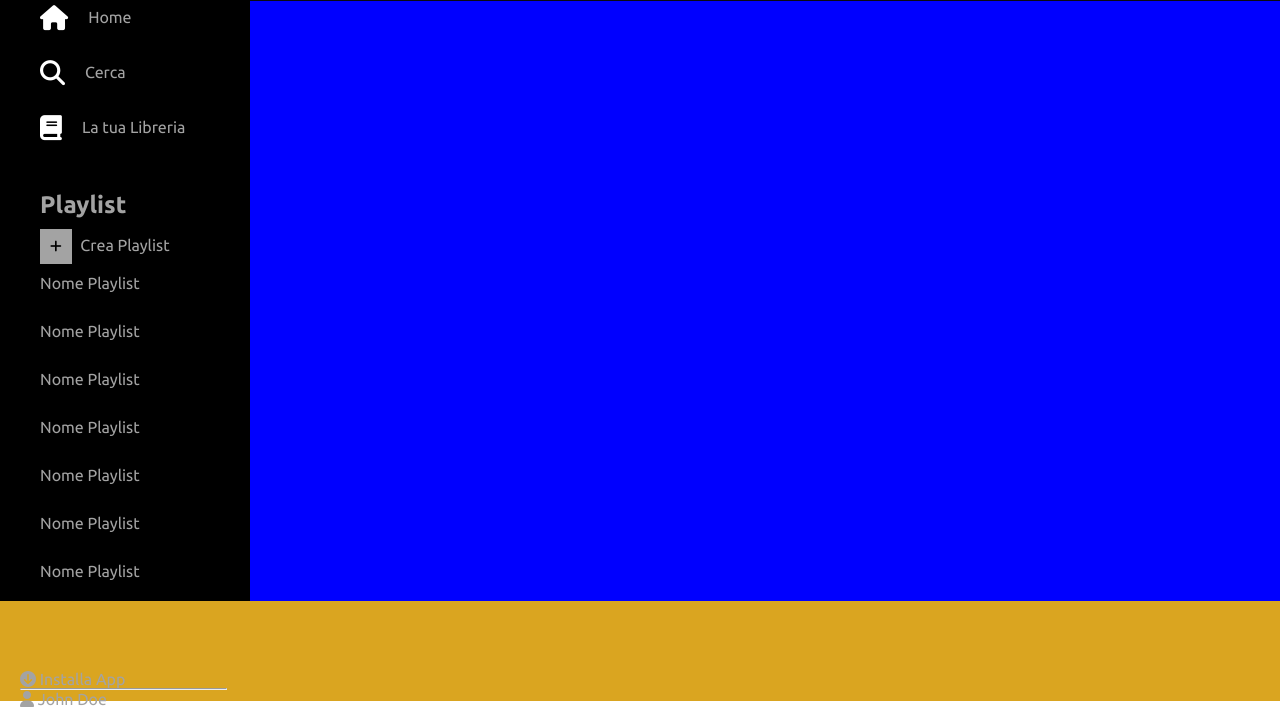
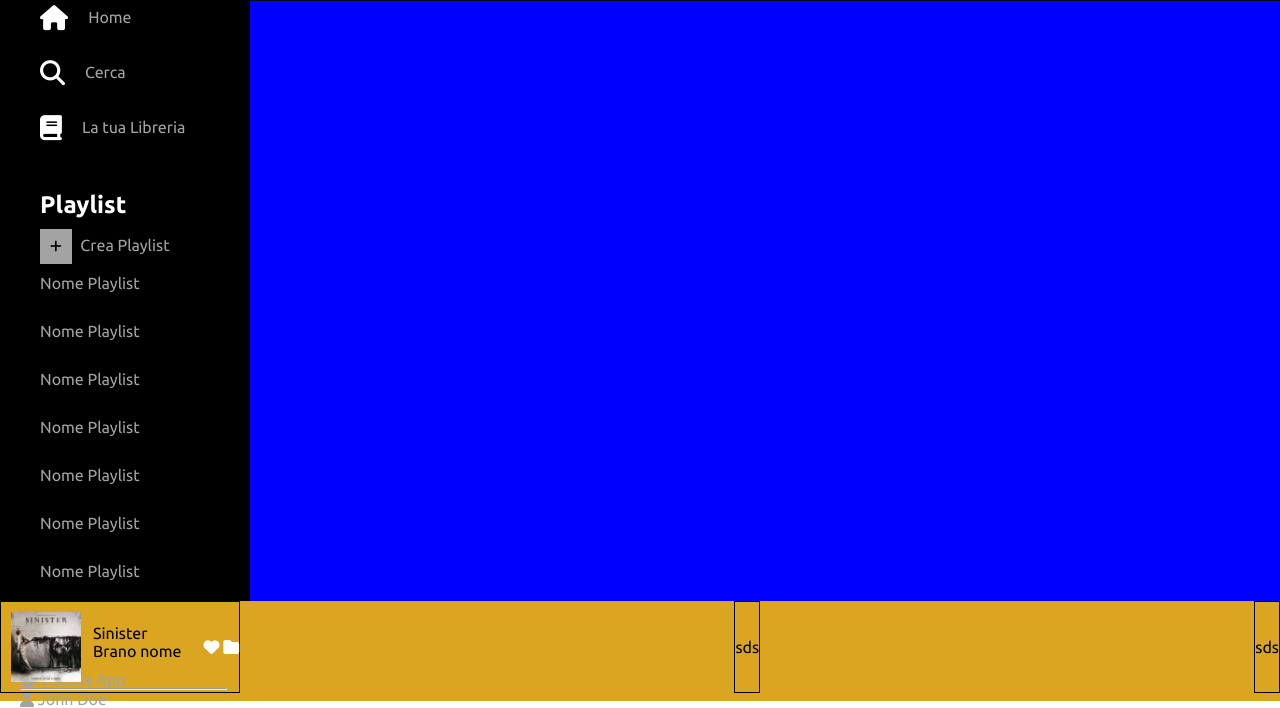
Before and after one commit to rob587/html-css-spotifyweb, a plain HTML site: page index.html in a window 1280 px wide. Shown: the part 99-807 px from the top of the page. Drawn offline with Linux system fonts and the light colour scheme; a web font is replaced by a local one.

Commit message:
prima parte del footer completata

```diff
--- a/css/style.css
+++ b/css/style.css
@@ -13,15 +13,18 @@ body{
     height: 100px;
 }
 
-.container{
-    max-width: 1200px;
-    margin: 0 auto;
-}
 
 
 .d-flex{
-    display: flex;
-    flex-wrap: wrap;
+display: flex;
+}
+
+.jc-spbw{
+    justify-content: space-between;
+}
+
+.b-black{
+    border: black 1px solid;
 }
 
 
@@ -80,6 +83,7 @@ main{
 .top-bar h2 {
     margin-left: 40px;
     padding-bottom: 10px;
+    color: white;
 }
 
 .top-bar button{
@@ -156,3 +160,26 @@ hr{
     font-size: 16px;
     font-weight: 600;
 }
+
+/* fine header */
+
+/* inizio footer */
+
+.col{
+    display: flex;
+    justify-content: space-between;
+    align-items:center ;
+}
+
+.first-side{
+    display: flex;
+    margin: 10px;
+}
+
+.first-side img{
+    width: 70px;
+}
+
+.text-info {
+    margin: 12px;
+}
--- a/index.html
+++ b/index.html
@@ -68,7 +68,26 @@
 
 
     <footer>
+        <div class="container-ft">
+            <div class="row d-flex jc-spbw">
+                <div class="col b-black">
+                    <div class="first-side">
+                        <img src="img/sinister.jpeg" alt="">
+                        <div class="text-info">
+                            <p class="name">Sinister</p>
+                            <p class="music">Brano nome</p>
+                        </div>
+                    </div>
 
+                    <div class="second side">
+                        <i class="fa-solid fa-heart" style="color: white;"></i>
+                        <i class="fa-solid fa-folder" style="color: white;"></i>
+                    </div>
+                </div>
+                <div class="col b-black">sds</div>
+                <div class="col b-black">sds</div>
+            </div>
+        </div>
     </footer>
 
 </body>
```
